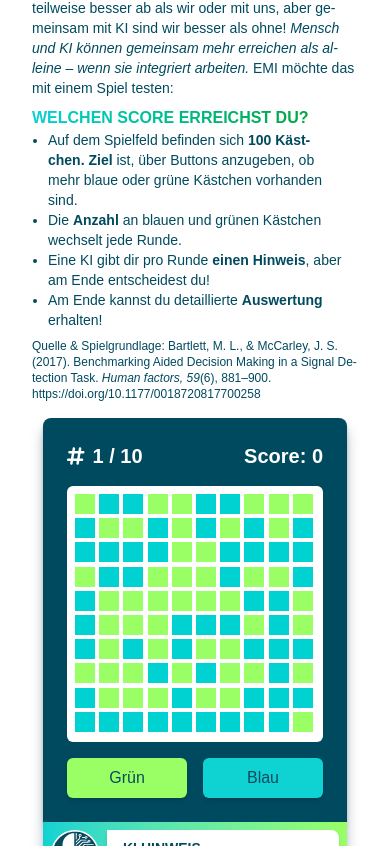
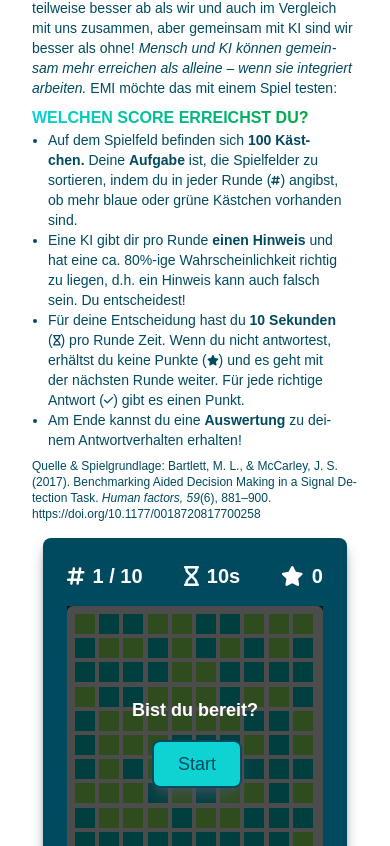
Before and after one commit to humaide/website, a React (Vite) app: page /#/go in a window 390 px wide. Shown: the part 1078-1924 px from the top of the page. Built offline with nearby package versions, Linux system fonts and the light colour scheme.

Commit message:
edited game

```diff
--- a/src/App.jsx
+++ b/src/App.jsx
@@ -5,11 +5,11 @@ import Home from './pages/Home';
 import Contact from './pages/Contact';
 import GoSpecials from './pages/GoSpecials';
 import { library } from '@fortawesome/fontawesome-svg-core'
-import { faBars, faXmark, faHashtag, faAnglesDown, faArrowRight } from '@fortawesome/free-solid-svg-icons'
+import { faBars, faXmark, faHashtag, faAnglesDown, faArrowRight, faHourglass, faStar, faCheck, faEnvelope } from '@fortawesome/free-solid-svg-icons'
 
 function App() {
 
-  library.add(faBars, faXmark, faHashtag, faAnglesDown, faArrowRight)
+  library.add(faBars, faXmark, faHashtag, faAnglesDown, faArrowRight, faHourglass, faStar, faCheck, faEnvelope)
 
   return (
     <>
--- a/src/components/interactive/BartlettGame.jsx
+++ b/src/components/interactive/BartlettGame.jsx
@@ -1,8 +1,9 @@
-import { useState } from "react";
+import { useState, useEffect } from "react";
 import { FontAwesomeIcon } from "@fortawesome/react-fontawesome";
 
 function BartlettGame() {
-    const gridSize = 10; // Creates a 10x10 square grid
+    // game field setup
+    const gridSize = 10;
     const totalPixels = gridSize * gridSize;
 
     const generatePixelGrid = () => {
@@ -12,56 +13,143 @@ function BartlettGame() {
       return { pixels, isGreenMajority: greenCount > totalPixels / 2 };
     };
 
+    // ai hints
     const generateAIHint = (isGreenMajority) => {
       const correct = Math.random() < 0.8; // 80% chance of being correct
       return correct ? (isGreenMajority ? "Ich schlage grün vor." : "Ich schlage blau vor.") : (isGreenMajority ? "Ich schlage blau vor." : "Ich schlage grün vor.");
     };
 
+    // game content
     const [pixelGrid, setPixelGrid] = useState(generatePixelGrid());
     const [feedback, setFeedback] = useState(null);
     const [score, setScore] = useState(0);
     const [aiHint, setAiHint] = useState(generateAIHint(pixelGrid.isGreenMajority));
     const [round, setRound] = useState(1);
-    const [totalRounds, setTotalRound] = useState(0);
+    const [isDisabled, setIsDisabled] = useState(true);
+    const [correctHints, setCorrectHints] = useState(0);
+    // game start/end
+    const [isStarted, setIsStarted] = useState(false);
     const [showOverlay, setShowOverlay] = useState(false);
-    const [isDisabled, setIsDisabled] = useState(false);
+    const [showInfo, setShowInfo] = useState(false);
+    // timer
+    const [seconds, setSeconds] = useState(0);
+    const [isTimerActive, setTimerIsActive] = useState(false);
+    const [savedRoundTimes, setSavedRoundTimes] = useState([]);
+    const [averageTime, setAverageTime] = useState(0);
+    const [countdown, setCountdown] = useState(10);
 
+    // handle guess
     const handleGuess = (guess) => {
+      // save time needed for answer and disable buttons for input
+      saveRoundTime();
       setIsDisabled(true);
-      incrementRounds()
-      console.log(round)
-      console.log(totalRounds)
+      setCountdown(10);
+      // count correct guesses from the ai
+      if ((aiHint.includes("grün") && pixelGrid.isGreenMajority) || (aiHint.includes("blau") && !pixelGrid.isGreenMajority)) {
+        const updated = correctHints + 1
+        setCorrectHints(updated);
+      }
+      // set new round
+      incrementRounds();
+      // check for end
+      let newScore = score;
+      if ((guess === "green" && pixelGrid.isGreenMajority) || (guess === "blue" && !pixelGrid.isGreenMajority)) {
+        setFeedback("Richtig!");
+        newScore += 1;
+      } else if (guess === "none") {
+        setFeedback("Zu spät!");
+        newScore += 0;
+      } else {
+        setFeedback("Falsch!");
+        newScore += 0; //newScore -= 1;
+      }
+      setScore(newScore);
+
+      // determine feedback and score
       if (round >= 10) {
-        setShowOverlay(true);
+        handleGameEnd();
         return;
       } else {
-        let newScore = score;
-        if ((guess === "green" && pixelGrid.isGreenMajority) || (guess === "blue" && !pixelGrid.isGreenMajority)) {
-          setFeedback("Richtig!");
-          newScore += 1;
-        } else {
-          setFeedback("Falsch!");
-          newScore -= 1;
-        }
-        setScore(newScore);
+        // reset for new round
         setTimeout(() => {
           const newGrid = generatePixelGrid();
           setPixelGrid(newGrid);
           setAiHint(generateAIHint(newGrid.isGreenMajority));
           setFeedback(null);
           setIsDisabled(false);
+          setTimerIsActive(true);
+          if (round == 5) {
+            setShowInfo(true);
+            setTimerIsActive(false);
+            setIsDisabled(true);
+          }
         }, 1000);
-      //incrementRounds();
+
+
       }
     };
 
+    // update rounds
     const incrementRounds = () => {
         const updatedCount = round + 1;
-        setTotalRound(updatedCount);
         if (updatedCount <= 10) {
             setRound(updatedCount);
         }
     }
+
+    // game start
+    const handleStartGame = () => {
+      setIsDisabled(false);
+      setIsStarted(true);
+      setTimerIsActive(true);
+    }
+
+    // game end
+    const handleGameEnd = () => {
+      //generateDetails();
+      setTimeout(() => {
+        setFeedback(null);
+      }, 1000);
+      setShowOverlay(true);
+      setAverageTime(calculateAverage(savedRoundTimes));
+    }
+
+    // round timing
+    const saveRoundTime = () => {
+      setSavedRoundTimes([...savedRoundTimes, seconds]);
+      setSeconds(0);
+      setTimerIsActive(false);
+    };
+
+    // calculate average of values from an array
+    const calculateAverage = (array) => {
+      const sum = array.reduce((acc, value) => acc + value, 0);
+      const average = sum / array.length;
+      return average.toFixed(1);
+    }
+
+    const continueAfterInfo = () => {
+      setShowInfo(false);
+      setTimerIsActive(true);
+      setIsDisabled(false);
+    }
+
+    // time handling
+    useEffect(() => {
+      let interval = null;
+      if (isTimerActive && countdown > 0) {
+        interval = setInterval(() => {
+          setSeconds((prevSeconds) => prevSeconds + 1);
+          setCountdown((prevTime) => prevTime - 1);
+        }, 1000);
+      } else if (!isTimerActive && seconds !== 0 && countdown > 0) {
+        clearInterval(interval);
+      } else if (countdown === 0) {
+        handleGuess("none");
+      }
+      // cleanup
+      return () => clearInterval(interval);
+    }, [isTimerActive, seconds, countdown]);
 
     return (
       <div className="flex flex-col items-center justify-center h-full w-full bg-white text-white font-din">
@@ -72,10 +160,17 @@ function BartlettGame() {
             {/* Stats */}
             <div className="flex w-full justify-between items-center mb-4">
                 <div className="flex items-center">
-                    <FontAwesomeIcon i icon="hashtag" size="lg" className="text-white pr-2"/>
+                    <FontAwesomeIcon icon="hashtag" size="lg" className="text-white pr-2"/>
                     <h2 className="text-xl 2xl:text-4xl font-semibold">{round} / 10</h2>
                 </div>
-                <h2 className="text-xl 2xl:text-4xl font-semibold">Score: {score}</h2>
+                <div className={`flex items-center ${countdown <= 3 ? "text-bittersweet-red": "text-white"}`}>
+                    <FontAwesomeIcon icon="hourglass" size="lg" className="pr-2"/>
+                    <h2 className="text-xl 2xl:text-4xl font-semibold">{countdown}s</h2>
+                </div>
+                <div className="flex items-center">
+                    <FontAwesomeIcon icon="star" size="lg" className="text-white pr-2"/>
+                    <h2 className="text-xl 2xl:text-4xl font-semibold">{score}</h2>
+                </div>
             </div>
             {/* Gamefield */}
             <div className="grid grid-cols-10 gap-0.5 p-2 bg-white rounded-md w-64 h-64 2xl:w-96 2xl:h-96">
@@ -85,18 +180,60 @@ function BartlettGame() {
               {/* Overlay game end */}
               {showOverlay && (
               <div className="flex flex-col w-64 h-64 self-center justify-self-center items-center justify-center bg-black/70 text-midnight-blue text-lg absolute">
-                  <div className="flex flex-col p-2 items-center justify-center bg-robin-blue rounded-lg mx-2 w-full">
-                    <p className="font-semibold uppercase pt-4">Dein Score:</p>
-                    <p className="font-semibold text-3xl">{score}</p>
-                    <p className="text-center px-4">Willst du noch mehr erfahren?</p>
-                    <form className="flex items-center justify-center w-full mt-2">
+                  <div className="flex w-72 flex-col p-2 items-center justify-center bg-robin-blue rounded-lg mx-2">
+                    <p className="font-semibold text-2xl p-2">Auswertung</p>
+                    <div className="flex justify-evenly w-full py-1">
+                      <div className="flex items-center justify-center">
+                        <FontAwesomeIcon icon="star" size="sm" className="text-midnight-blue pr-2"/>
+                        <p className="font-semibold text-xl">{score}</p>
+                      </div>
+                      <div className="flex items-center justify-center">
+                        <FontAwesomeIcon icon="check" size="sm" className="text-midnight-blue pr-2"/>
+                        <p className="font-semibold text-xl">{((score / (round)) * 100).toFixed(0)}%</p>
+                      </div>
+                      <div className="flex items-center justify-center">
+                        <FontAwesomeIcon icon="hourglass" size="sm" className="text-midnight-blue pr-2"/>
+                        <p className="font-semibold text-xl">{averageTime}s*</p>
+                      </div>
+                    </div>
+                    <p className="text-center text-base px-4 font-semibold">Wie fandest du das Spiel?</p>
+                    <p className="text-center text-base px-4">Wir sind neugierig: Hat der Hinweis in Runde 15 deine Entscheidungsstrategie beeinflusst?</p>
+{/*                     <div className="flex items-center justify-center w-full mt-2">
                       <input type="text" id="email" name="email" placeholder="example@email.com" className="w-5/6 px-4 py-2 bg-white border-2 border-midnight-blue rounded-lg text-base shadow-lg shadow-gray-600/60"></input>
-                      <button className="w-1/6 px-2 bg-midnight-blue border-2 border-midnight-blue hover:bg-robin-blue rounded-lg shadow-lg shadow-gray-600/60 ml-1">
+                      <button onClick={generateDetails} className="w-1/6 px-2 bg-midnight-blue border-2 border-midnight-blue hover:bg-robin-blue rounded-lg shadow-lg shadow-gray-600/60 ml-1">
                         <FontAwesomeIcon icon="arrow-right" size="lg" className="text-white duration-300 py-2"/>
                       </button>
-                    </form>
+                    </div> */}
+                    <a href="mailto:hello@humaide.com?subject=Meet-Up%20Game&body=Hey%20liebes%20HUMAIDE%20Team,%0D%0A%0D%0Aich%20habe%20auf%20dem%20Meet-Up%20an%20eurem%20Spiel%20teilgenommen.%20Der%20Hinweis%20zur%20Reliabilität%20hatte%20einen/keinen%20Einfluss%20auf%20meine%20Strategie:%20(Erzähl%20uns%20gerne%20mehr%20von%20deiner%20Strategie,%20wenn%20du%20magst!)">
+                      <button className="my-1 px-3 py-2 rounded-md border-2 bg-midnight-blue text-white border-robin-blue hover:border-midnight-blue hover:bg-robin-blue/20 hover:text-midnight-blue duration-300 shadow-md font-semibold text-base xl:text-xl 2xl:text-3xl 2xl:px-8 2xl:py-4">
+                        <FontAwesomeIcon icon="envelope" size="sm" className="pr-2"/>
+                        Erzähl uns davon!
+                      </button>
+                    </a>
+                    <p className="text-xs py-2 italic">*Antwortzeit im Durchschnitt pro Runde</p>
                   </div>
               </div>)}
+              {/* Overlay game start */}
+              {!isStarted && (
+              <div className="flex flex-col w-64 h-64 self-center justify-self-center items-center justify-center bg-black/70 text-white text-lg absolute">
+                <p className="text-center p-4 font-semibold">Bist du bereit?</p>
+                  <button onClick={handleStartGame} className="px-6 py-2 duration-300 hover:border-robin-blue hover:bg-midnight-blue hover:text-white border-2 border-midnight-blue bg-robin-blue text-midnight-blue rounded-lg shadow-lg shadow-gray-600/60 ml-1">
+                    Start
+                  </button>
+              </div>)}
+              {/* Overlay game end */}
+              {showInfo && (
+              <div className="flex flex-col w-64 h-64 self-center justify-self-center items-center justify-center bg-black/70 text-midnight-blue text-lg absolute">
+                  <div className="flex flex-col p-2 items-center justify-center bg-robin-blue rounded-lg mx-2 w-full">
+                    <p className="font-semibold uppercase pt-2">Halbzeit!</p>
+                    <p className="text-center pb-2">Noch 15 Runden. Zeit einmal durchzuatmen!</p>
+                    <p className="text-center italic px-4">Tipp: Bisher lag die KI in {((correctHints / (round-1)) * 100).toFixed(0)}% der Runden richtig.</p>
+                    <button onClick={continueAfterInfo} className="px-4 py-2 text-white duration-300 bg-midnight-blue border-2 border-midnight-blue hover:bg-robin-blue rounded-lg shadow-lg shadow-gray-600/60 ml-1">
+                        Weiter
+                    </button>
+                  </div>
+              </div>)}
+
             </div>
             {/* Buttons */}
             <div className="flex justify-between mt-4 space-x-4 w-full 2xl:text-2xl">
@@ -105,7 +242,7 @@ function BartlettGame() {
             </div>
             {/* Feedback */}
             {feedback &&
-              <div className={`mt-4 text-white absolute rounded-lg px-4 py-2 ${feedback == "Richtig!" ? "bg-teal-600" : "bg-bittersweet-red"}`}>
+              <div className={`z-50 mt-4 text-white absolute rounded-lg px-4 py-2 ${feedback == "Richtig!" ? "bg-teal-600" : "bg-bittersweet-red"}`}>
                 <p className="text-xl font-bold">{feedback}
                 </p>
               </div>
--- a/src/pages/GoSpecials.jsx
+++ b/src/pages/GoSpecials.jsx
@@ -76,21 +76,23 @@ function GoSpecials() {
           <div className="h-full lg:h-screen md:w-3/5 lg:w-2/3 flex flex-col items-start justify-center sm:justify-start md:justify-center px-4 min-[360px]:px-8 md:px-4 lg:px-0 md:pr-4 lg:pr-10 xl:mr-16 pt-4 md:pt-10 text-midnight-blue text-sm lg:text-lg 2xl:text-2xl">
             <h1 className="text-base md:text-lg lg:text-2xl 2xl:text-4xl text-wrap font-semibold uppercase pb-2 2xl:pb-4 bg-gradient-to-r from-robin-blue to-green-600 inline-block text-transparent bg-clip-text">Gemeinsam besser!</h1>
             <p className="">
-              EMI möchte auch in Zukunft die tollen Leistungen feiern, die ihr über das Semester gemeinsam erarbeitet!
+              EMI möchte auch in Zukunft die tollen Leistungen feiern, die die MDI-Studis über das Semester gemeinsam erarbeiten.
               <strong> Gemeinsam</strong> ist für ihn dabei ein besonders wichtiges Stichwort, denn nur so können Events wie das Meet-Up und
               die hier vorgestellten Projekte überhaupt möglich gemacht werden.
             </p>
             <p className="pt-2 2xl:pt-4">
-            Wie wichtig gute Zusammearbeit ist, zeigt auch die KI-Forschung: Allein schneidet KI in Aufgaben zwar teilweise besser ab als wir oder mit uns, aber gemeinsam
+            Wie wichtig gute Zusammearbeit ist, zeigt auch die KI-Forschung: Allein schneidet KI in Aufgaben zwar teilweise besser ab als wir und auch im Vergleich mit uns zusammen, aber gemeinsam
             mit KI sind wir besser als ohne! <em>Mensch und KI können gemeinsam mehr erreichen als alleine – wenn sie integriert arbeiten.</em> EMI möchte das mit einem Spiel testen:
             </p>
             <h1 className="pt-2 2xl:py-4 text-base md:text-lg lg:text-xl 2xl:text-4xl text-wrap font-semibold uppercase bg-gradient-to-r from-robin-blue to-green-600 inline-block text-transparent bg-clip-text">Welchen Score erreichst du?</h1>
             <ul className="list-disc px-4">
-              <li>Auf dem Spielfeld befinden sich <strong>100 Kästchen.</strong> <strong>Ziel</strong> ist, über Buttons anzugeben,
-              ob mehr blaue oder grüne Kästchen vorhanden sind.</li>
-              <li>Die <strong>Anzahl</strong> an blauen und grünen Kästchen wechselt jede Runde.</li>
-              <li>Eine KI gibt dir pro Runde <strong>einen Hinweis</strong>, aber am Ende entscheidest du!</li>
-              <li>Am Ende kannst du detaillierte <strong>Auswertung</strong> erhalten!</li>
+              <li>Auf dem Spielfeld befinden sich <strong>100 Kästchen.</strong> Deine <strong>Aufgabe</strong> ist, die Spielfelder zu sortieren, indem
+              du in jeder Runde (<FontAwesomeIcon icon="hashtag" size="xs" className="text-midnight-blue"/>) angibst, ob mehr blaue oder grüne Kästchen vorhanden sind.</li>
+              <li>Eine KI gibt dir pro Runde <strong>einen Hinweis</strong> und hat eine ca. 80%-ige Wahrscheinlichkeit richtig zu liegen, d.h.
+              ein Hinweis kann auch falsch sein. Du entscheidest!</li>
+              <li>Für deine Entscheidung hast du <strong>10 Sekunden</strong> (<FontAwesomeIcon icon="hourglass" size="xs" className="text-midnight-blue"/>) pro Runde Zeit. Wenn du nicht antwortest, erhältst du keine Punkte (<FontAwesomeIcon icon="star" size="xs" className="text-midnight-blue"/>) und es geht mit der nächsten Runde weiter.
+              Für jede richtige Antwort (<FontAwesomeIcon icon="check" size="xs" className="text-midnight-blue"/>) gibt es einen Punkt.</li>
+              <li>Am Ende kannst du eine <strong>Auswertung</strong> zu deinem Antwortverhalten erhalten!</li>
             </ul>
             <p className="pt-2 2xl:pt-4 sm:pt-2 lg:pt-0 self-center text-midnight-blue text-xs 2xl:text-lg">Quelle & Spielgrundlage: <a href="https://doi.org/10.1177/0018720817700258" target="_blank">
                 Bartlett, M. L., & McCarley, J. S. (2017). Benchmarking Aided Decision Making in a Signal Detection Task. <em>Human factors, 59</em>(6), 881–900. https://doi.org/10.1177/0018720817700258
@@ -117,7 +119,9 @@ function GoSpecials() {
                 </p>
                 <p className="px-4 py-2 text-silver-grey xl:text-xl 2xl:text-2xl">OR</p>
                 <a href="mailto:hello@humaide.com?subject=Kontaktanfrage&body=Hallo%20liebes%20HUMAIDE%20Team,%0D%0A%0D%0Aich%20bin%20auf%20eure%20Website%20gestoßen%20und%20würde%20mich%20sehr%20über%20eine%20Nachricht%20von%20euch%20freuen!%20">
-                    <button className="px-3 py-2 rounded-md border-2 bg-robin-blue border-robin-blue hover:border-midnight-blue hover:bg-robin-blue/20 hover:text-midnight-blue duration-300 shadow-md font-semibold text-base lg:text-lg xl:text-xl 2xl:text-3xl xl:px-8 xl:py-4">Send a message!</button>
+                    <button className="px-3 py-2 rounded-md border-2 bg-robin-blue border-robin-blue hover:border-midnight-blue hover:bg-robin-blue/20 hover:text-midnight-blue duration-300 shadow-md font-semibold text-base lg:text-lg xl:text-xl 2xl:text-3xl xl:px-8 xl:py-4">
+                      Nachricht senden!
+                    </button>
                 </a>
               </div>
           </div>
```
